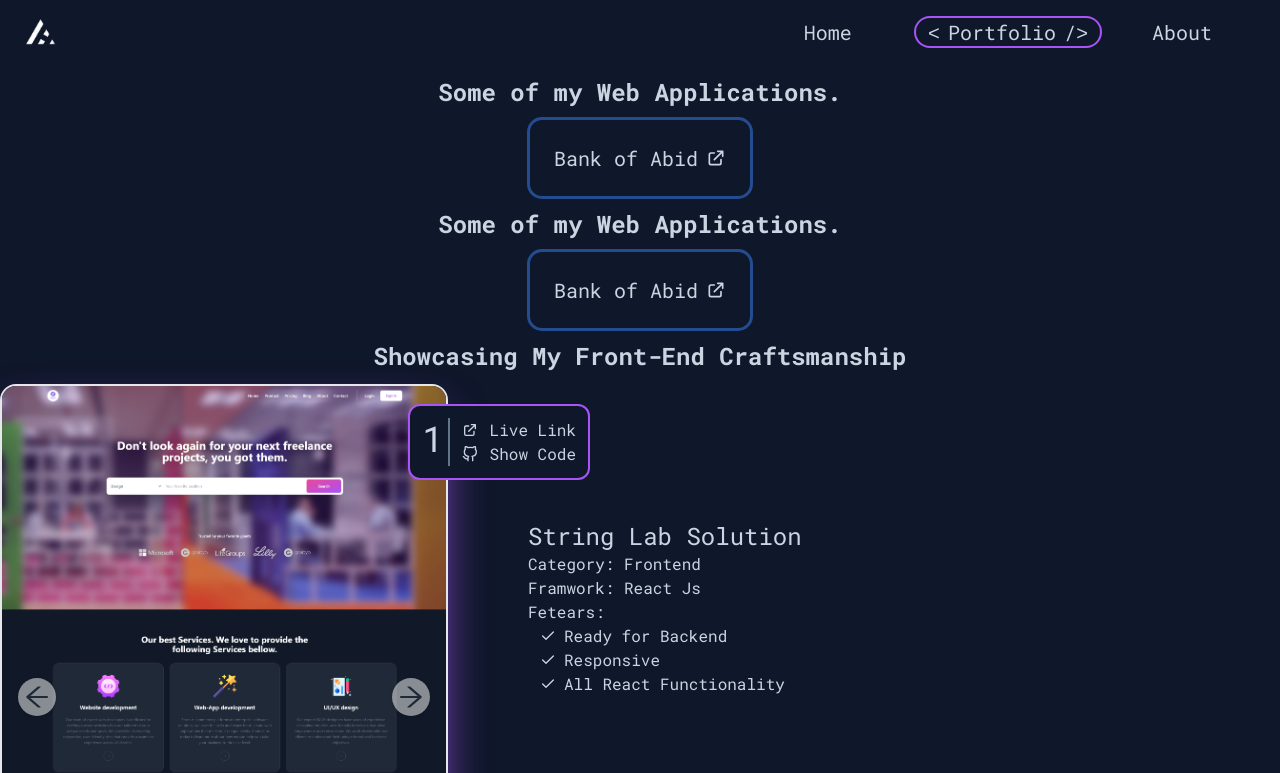
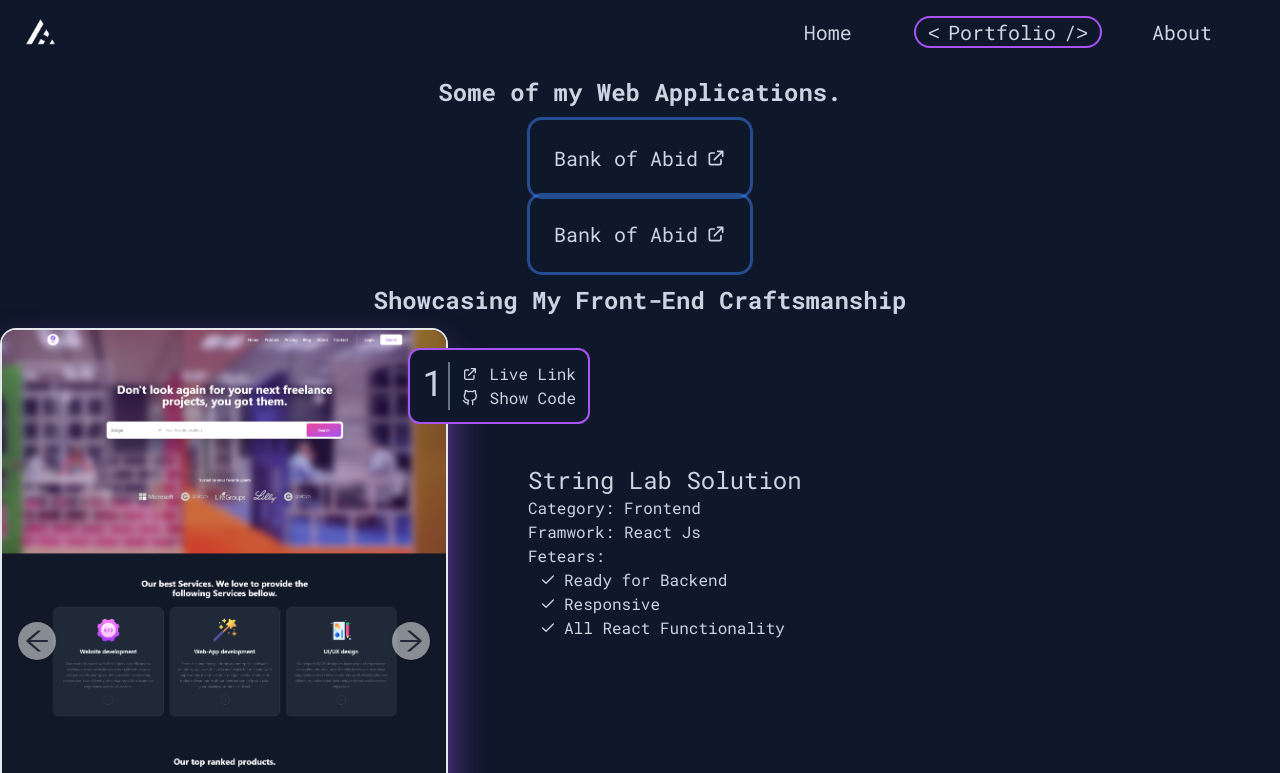
Before and after one commit to AbidHasanPiash/abidhasanNextjs, a Next.js app: page /portfolio in a window 1280 px wide. Shown: the top 773 px of the page. Built offline with nearby package versions, Linux system fonts and the light colour scheme.

Commit message:
solved location path error

```diff
--- a/components/Layout.jsx
+++ b/components/Layout.jsx
@@ -1,7 +1,9 @@
 import Navbar from "./Navbar"
 import NavbarM from "./NavbarM"
+import { useRouter } from "next/router";
 
 export default function Layout({ children }) {
+  const location = useRouter();
   return (
     <>
       {location.asPath != '/backofabid' && <Navbar />}
--- a/pages/portfolio.jsx
+++ b/pages/portfolio.jsx
@@ -35,11 +35,6 @@ export default function Portfolio() {
               </Link>
             </div>
           </div>
-        </div>
-        <div className="lg:max-w-7xl lg:mx-auto mx-3">
-          <h1 className="text-2xl text-center font-bold py-3">
-            Some of my Web Applications.
-          </h1>
           <div className="w-full flex items-center justify-center">
             <div className="ring p-6 rounded-xl">
               <Link href={'/backofabid'}>
```
